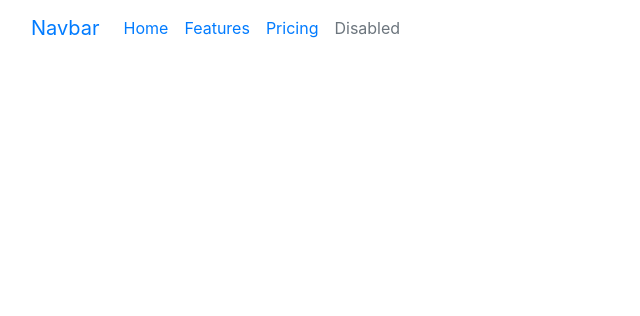
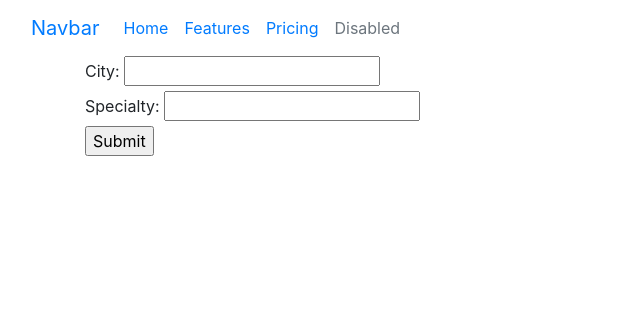
Before and after one commit to Frolov-Andrey2405/ScrapeHub, a Django app: page / in a window 1280 px wide. Shown: the top 316 px of the page, without its empty margins (0-640 px from the left). Run offline with Django 4.2, Linux system fonts and the light colour scheme; data that the repository does not hold is empty.

Commit message:
Adding html forms

```diff
--- a/src/app/templates/scraping/home.html
+++ b/src/app/templates/scraping/home.html
@@ -13,4 +13,17 @@
     </div>
 </div>
 {% endfor %}
+
+<form method="get" action="">
+    <label for="city">City:</label>
+    <input type="text" id="city" name="city"><br>
+
+    <label for="specialty">Specialty:</label>
+    <input type="text" id="specialty" name="specialty"><br>
+
+    <input type="submit" value="Submit">
+</form>
+
+
+
 {% endblock %}
```
